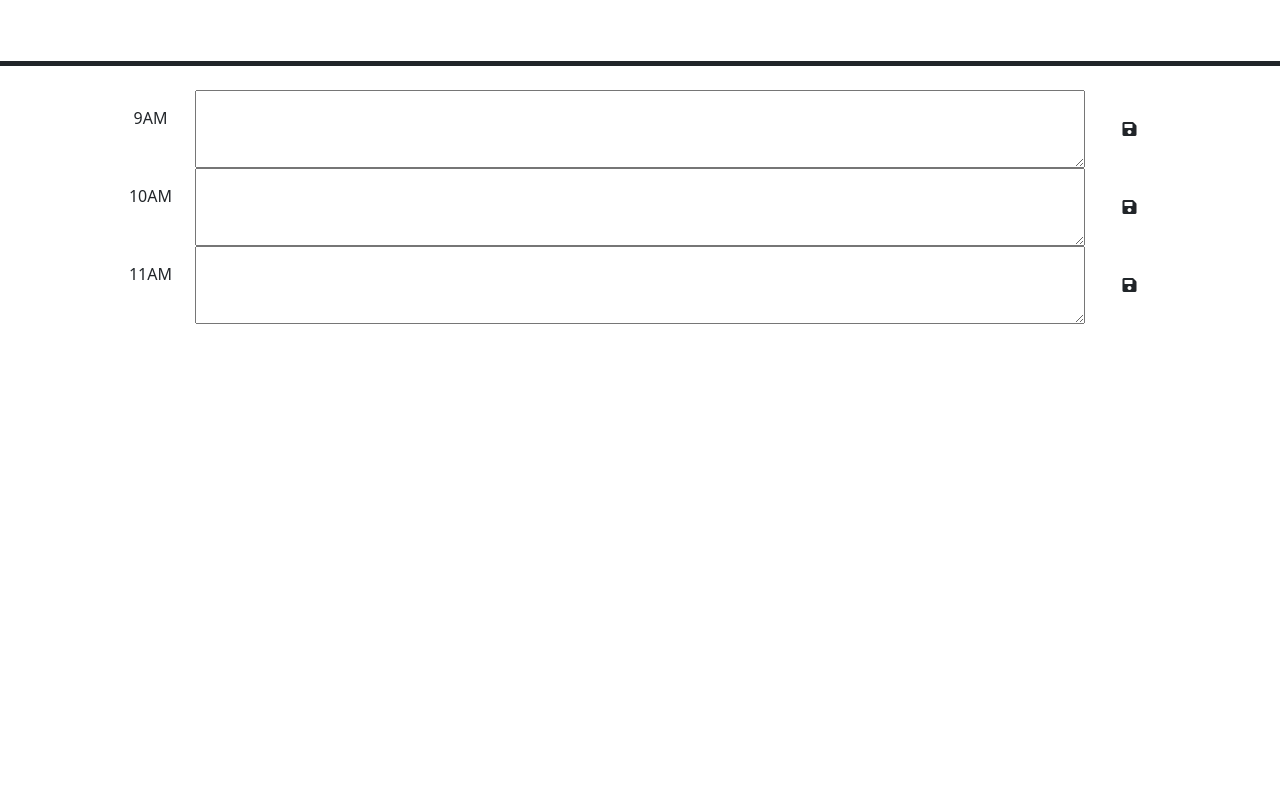
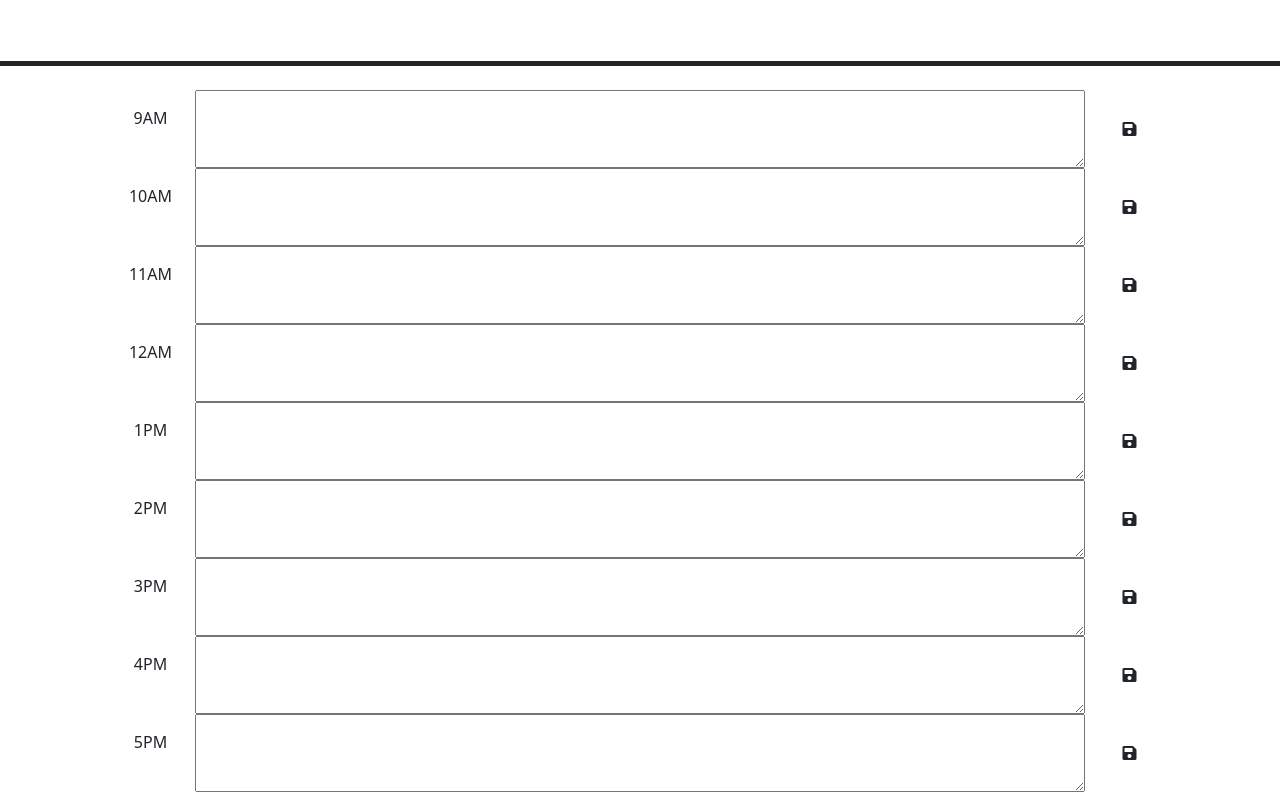
Before and after one commit to pmgirardi/Time-Block-Schedule, a plain HTML site: page index.html in a window 1280 px wide. Shown: the part 166-958 px from the top of the page. Before the commit the page ends 800 px from the top, so only its background shows below. Drawn offline with nearby package versions, Linux system fonts and the light colour scheme; files that its build step writes are made by us from their sources; files whose address does not match are found by name.

Commit message:
added time block divs to html file for 12PM, 1PM, 2PM, 3PM, 4PM, and 5PM

```diff
--- a/index.html
+++ b/index.html
@@ -66,6 +66,63 @@
         </button>
       </div>
 
+<!-- Added time blocks for 12PM, 1PM, 2PM, 3PM, 4PM, and 5PM  -->
+<div id="hour-12" class="row time-block future">
+    <div class="col-2 col-md-1 hour text-center py-3">12AM</div>
+    <textarea class="col-8 col-md-10 description" rows="3"> </textarea>
+    <button class="btn saveBtn col-2 col-md-1" aria-label="save">
+      <i class="fas fa-save" aria-hidden="true"></i>
+    </button>
+  </div>
+
+  <!-- Example of a future time block. The "future" class adds a green background color. -->
+  <div id="hour-13" class="row time-block future">
+    <div class="col-2 col-md-1 hour text-center py-3">1PM</div>
+    <textarea class="col-8 col-md-10 description" rows="3"> </textarea>
+    <button class="btn saveBtn col-2 col-md-1" aria-label="save">
+      <i class="fas fa-save" aria-hidden="true"></i>
+    </button>
+  </div>
+
+  <!-- Example of a future time block. The "future" class adds a green background color. -->
+  <div id="hour-14" class="row time-block future">
+    <div class="col-2 col-md-1 hour text-center py-3">2PM</div>
+    <textarea class="col-8 col-md-10 description" rows="3"> </textarea>
+    <button class="btn saveBtn col-2 col-md-1" aria-label="save">
+      <i class="fas fa-save" aria-hidden="true"></i>
+    </button>
+  </div>
+
+
+  <!-- Example of a future time block. The "future" class adds a green background color. -->
+  <div id="hour-15" class="row time-block future">
+    <div class="col-2 col-md-1 hour text-center py-3">3PM</div>
+    <textarea class="col-8 col-md-10 description" rows="3"> </textarea>
+    <button class="btn saveBtn col-2 col-md-1" aria-label="save">
+      <i class="fas fa-save" aria-hidden="true"></i>
+    </button>
+  </div>
+
+
+  <!-- Example of a future time block. The "future" class adds a green background color. -->
+  <div id="hour-16" class="row time-block future">
+    <div class="col-2 col-md-1 hour text-center py-3">4PM</div>
+    <textarea class="col-8 col-md-10 description" rows="3"> </textarea>
+    <button class="btn saveBtn col-2 col-md-1" aria-label="save">
+      <i class="fas fa-save" aria-hidden="true"></i>
+    </button>
+  </div>
+
+  <!-- Example of a future time block. The "future" class adds a green background color. -->
+  <div id="hour-17" class="row time-block future">
+    <div class="col-2 col-md-1 hour text-center py-3">5PM</div>
+    <textarea class="col-8 col-md-10 description" rows="3"> </textarea>
+    <button class="btn saveBtn col-2 col-md-1" aria-label="save">
+      <i class="fas fa-save" aria-hidden="true"></i>
+    </button>
+  </div>
+
+
 
     <script src="https://code.jquery.com/jquery-3.4.1.min.js"></script>
     <script
```
